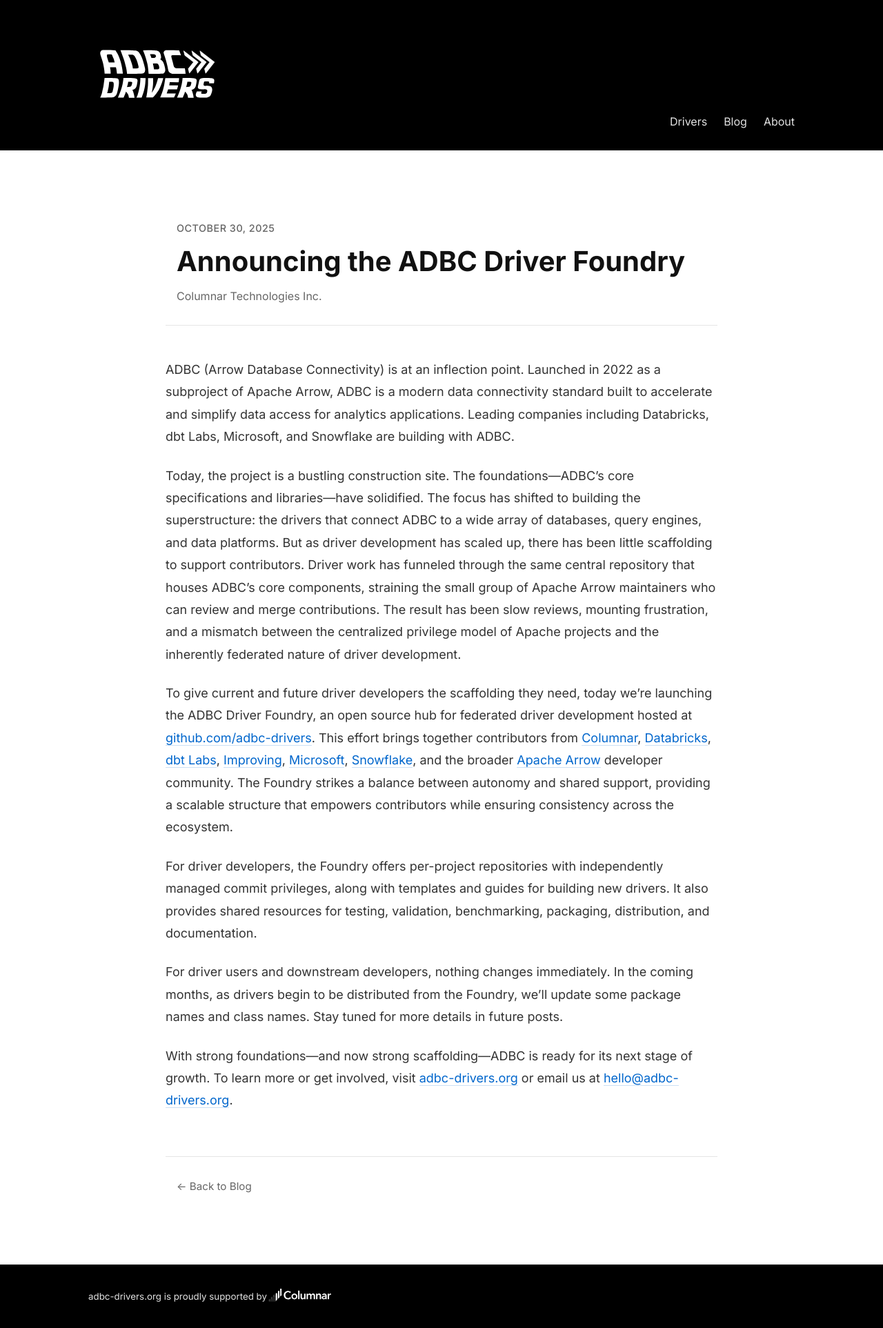
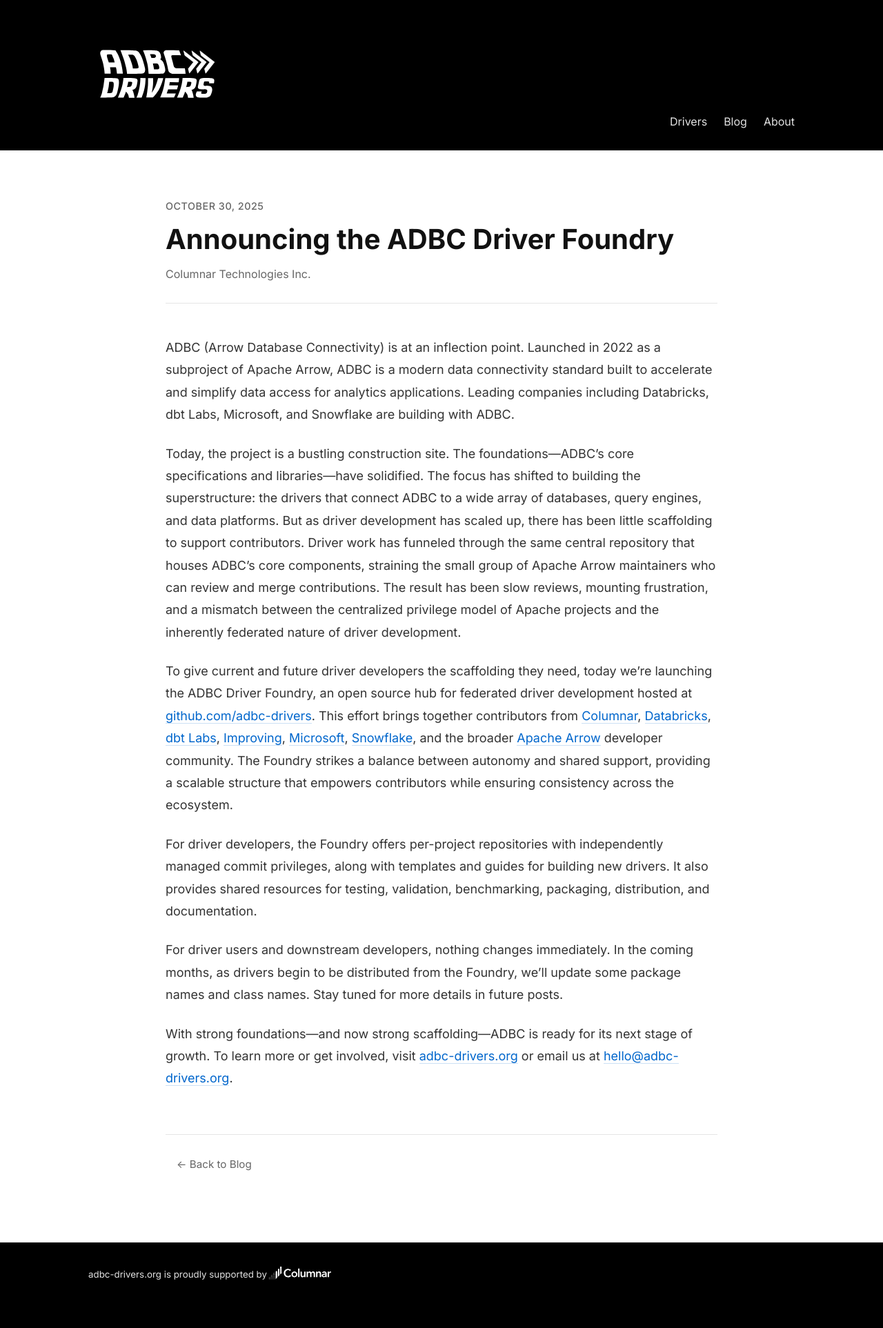
Before and after one commit to adbc-drivers/adbc-drivers.org, a Jekyll site: the page built from _posts/2025-10-30-announcing-adbc-driver-foundry.md, in a window 1280 px wide. Shown: the whole page at 69% size. Built offline with Jekyll 4.4.1, drawn with Linux system fonts in a browser that asks for light colours; after the commit the page ends 1893 px from its top, so only the background shows below that.

Commit message:
align post header with the post body

```diff
--- a/_layouts/blog.html
+++ b/_layouts/blog.html
@@ -30,7 +30,7 @@
 
     .post-header {
       margin-bottom: 3rem;
-      padding-bottom: 2rem;
+      padding: 0 0 2rem 0;
       border-bottom: 1px solid #e5e5e5;
       background-color: transparent;
     }
```
